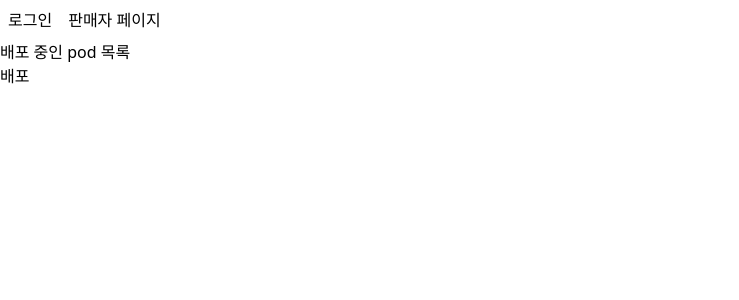
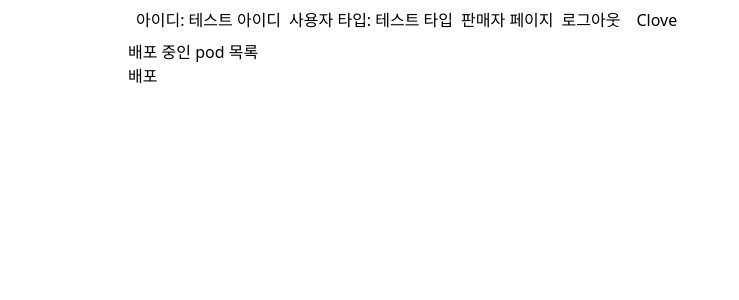
Before and after one commit to clove-pnu/FE-Ticket, a React app: page /owner in a window 1280 px wide. Shown: the top 300 px of the page, without its empty margins (0-739 px from the left). Built offline with nearby package versions, Linux system fonts and the light colour scheme; sample sign-in values are in the browser's storage.

Commit message:
feat: 로그인 상태 관리 기능 구현

```diff
--- a/src/App.tsx
+++ b/src/App.tsx
@@ -5,14 +5,19 @@ import OwnerPage from './pages/deploy/OwnerPage';
 import DeployPage from './pages/deploy/DeployPage';
 import LoginPage from './pages/auth/LoginPage';
 import RegisterPage from './pages/auth/RegisterPage';
+import { AuthProvider } from './hooks/useAuth';
+import PrivateRoute from './pages/auth/PrivateRoute';
 
 export default function App() {
   return (
+    <AuthProvider>
       <BrowserRouter basename="/">
         <Routes>
           <Route element={<MainLayout />}>
             <Route path="/" element={<MainPage />} />
 
+            {/* Need Authentication */}
+            <Route element={<PrivateRoute />}>
               {/* Deployment */}
               <Route path="/owner" element={<OwnerPage />} />
               <Route path="/owner/deploy" element={<DeployPage />} />
@@ -21,7 +26,9 @@ export default function App() {
             {/* Authentication */}
             <Route path="/login" element={<LoginPage />} />
             <Route path="/register" element={<RegisterPage />} />
+          </Route>
         </Routes>
       </BrowserRouter>
+    </AuthProvider>
   );
 }
--- a/src/components/auth/UserStatusBar.tsx
+++ b/src/components/auth/UserStatusBar.tsx
@@ -1,42 +1,27 @@
-import { useEffect, useState } from 'react';
 import { Link } from 'react-router-dom';
-
-interface UserStatus {
-  id: string;
-  type: number;
-  isLogin: boolean;
-}
-
-const initialUserStatus: UserStatus = {
-  id: null,
-  type: null,
-  isLogin: false,
-};
+import { useEffect } from 'react';
+import { deleteToken, getExistToken } from '../../utils/auth';
+import { useAuth } from '../../hooks/useAuth';
 
 export default function UserStatusBar() {
-  const [userStatus, setUserStatus] = useState<UserStatus>(initialUserStatus);
+  const { auth, setAuth } = useAuth();
 
   useEffect(() => {
-    const id = localStorage.getItem('userId');
-    const type = localStorage.getItem('userType');
+    const token = getExistToken();
 
-    if (id !== null && type !== null) {
-      setUserStatus({
-        id,
-        type: Number(type),
-        isLogin: true,
-      });
+    if (token) {
+      setAuth({ isLogin: true });
     }
   }, []);
 
   const handleLogout = (e: React.MouseEvent<HTMLButtonElement>) => {
     e.preventDefault();
-    localStorage.removeItem('userId');
-    localStorage.removeItem('userType');
-    setUserStatus(initialUserStatus);
+
+    deleteToken();
+    setAuth({ isLogin: false });
   };
 
-  if (!userStatus.isLogin) {
+  if (!auth.isLogin) {
     return (
       <div className="p-2">
         <Link to="/login">로그인</Link>
@@ -47,13 +32,14 @@ export default function UserStatusBar() {
   return (
     <div className="flex flex-row gap-2 p-2">
       <div>
-        아이디:
-        {userStatus.id}
+        아이디: 테스트 아이디
       </div>
       <div>
-        사용자 타입:
-        {userStatus.type}
+        사용자 타입: 테스트 타입
       </div>
+      <Link to="./owner">
+        판매자 페이지
+      </Link>
       <div>
         <button
           type="button"
--- a/src/components/common/MainLayout.tsx
+++ b/src/components/common/MainLayout.tsx
@@ -3,15 +3,10 @@ import UserStatusBar from '../auth/UserStatusBar';
 
 export default function MainLayout() {
   return (
-    <div>
-      <div className="flex flex-row">
+    <div className="mx-auto my-0 flex min-h-screen flex-col lg:w-[1024px]">
+      <div className="flex flex-row lg:w-[1024px]">
         <UserStatusBar />
-        <Link
-          className="p-2"
-          to="./owner"
-        >
-          판매자 페이지
-        </Link>
+        <Link className="p-2" to="/">Clove</Link>
       </div>
       <Outlet />
     </div>
--- /dev/null
+++ b/src/hooks/useAuth.tsx
@@ -0,0 +1,24 @@
+import {
+  createContext, ReactNode, useContext, useMemo, useState,
+} from 'react';
+import { Auth } from '../utils/type';
+
+const AuthContext = createContext<{
+  auth: Auth;
+  setAuth: React.Dispatch<React.SetStateAction<Auth>>;
+}>(null);
+
+export function AuthProvider({ children }: { children: ReactNode }) {
+  const [auth, setAuth] = useState<Auth>({ isLogin: false });
+  const value = useMemo(() => ({ auth, setAuth }), [auth, setAuth]);
+
+  return (
+    <AuthContext.Provider value={value}>
+      {children}
+    </AuthContext.Provider>
+  );
+}
+
+export function useAuth() {
+  return useContext(AuthContext);
+}
--- a/src/pages/auth/LoginPage.tsx
+++ b/src/pages/auth/LoginPage.tsx
@@ -1,19 +1,32 @@
-import { useState } from 'react';
-import { Link } from 'react-router-dom';
+import { useEffect, useState } from 'react';
+import {
+  Link, useLocation, useNavigate,
+} from 'react-router-dom';
 import LoginForm from '../../components/auth/LoginForm';
+import { setToken } from '../../utils/auth';
+import { useAuth } from '../../hooks/useAuth';
 
 export default function LoginPage() {
   const [id, setId] = useState<string>('');
   const [password, setPassword] = useState<string>('');
+  const { auth, setAuth } = useAuth();
+  const location = useLocation();
+  const navigate = useNavigate();
+
+  useEffect(() => {
+    if (auth.isLogin) {
+      navigate(location.state?.from || '/', { replace: true });
+    }
+  }, [auth.isLogin, location.state?.from, navigate]);
 
   const handleLogin = (e: React.FormEvent<HTMLFormElement>) => {
     e.preventDefault();
 
-    localStorage.setItem('userId', 'test');
-    localStorage.setItem('userType', '1');
-
     setId('');
     setPassword('');
+
+    setToken({ token: 'Bearer TestToken!!' });
+    setAuth({ isLogin: true });
   };
 
   return (
--- /dev/null
+++ b/src/pages/auth/PrivateRoute.tsx
@@ -0,0 +1,13 @@
+import { Navigate, Outlet, useLocation } from 'react-router-dom';
+import { useAuth } from '../../hooks/useAuth';
+
+export default function PrivateRoute() {
+  const location = useLocation();
+  const { auth } = useAuth();
+
+  if (!auth.isLogin) {
+    return <Navigate to="/login" replace state={{ from: location }} />;
+  }
+
+  return <Outlet />;
+}
--- a/src/pages/auth/RegisterPage.tsx
+++ b/src/pages/auth/RegisterPage.tsx
@@ -1,17 +1,21 @@
 import { useState } from 'react';
+import { useNavigate } from 'react-router-dom';
 import RegisterForm from '../../components/auth/RegisterForm';
 
 export default function RegisterPage() {
   const [id, setId] = useState<string>('');
   const [password, setPassword] = useState<string>('');
   const [confirmPassword, setConfirmPassword] = useState<string>('');
+  const navigate = useNavigate();
 
   const handleRegister = (e: React.FormEvent<HTMLFormElement>) => {
     e.preventDefault();
-    console.log(id, password, confirmPassword);
+
     setId('');
     setPassword('');
     setConfirmPassword('');
+
+    navigate('/');
   };
 
   return (
--- /dev/null
+++ b/src/utils/auth.ts
@@ -0,0 +1,11 @@
+export function getExistToken() {
+  return localStorage.getItem('accessToken');
+}
+
+export function setToken({ token }: { token: string }) {
+  localStorage.setItem('accessToken', token);
+}
+
+export function deleteToken() {
+  localStorage.removeItem('accessToken');
+}
--- a/src/utils/type.ts
+++ b/src/utils/type.ts
@@ -3,3 +3,7 @@ export interface Pod {
   status: string;
   namespace: string
 }
+
+export interface Auth {
+  isLogin: boolean;
+}
```
Lines whose indentation alone changed are shown as unchanged.
